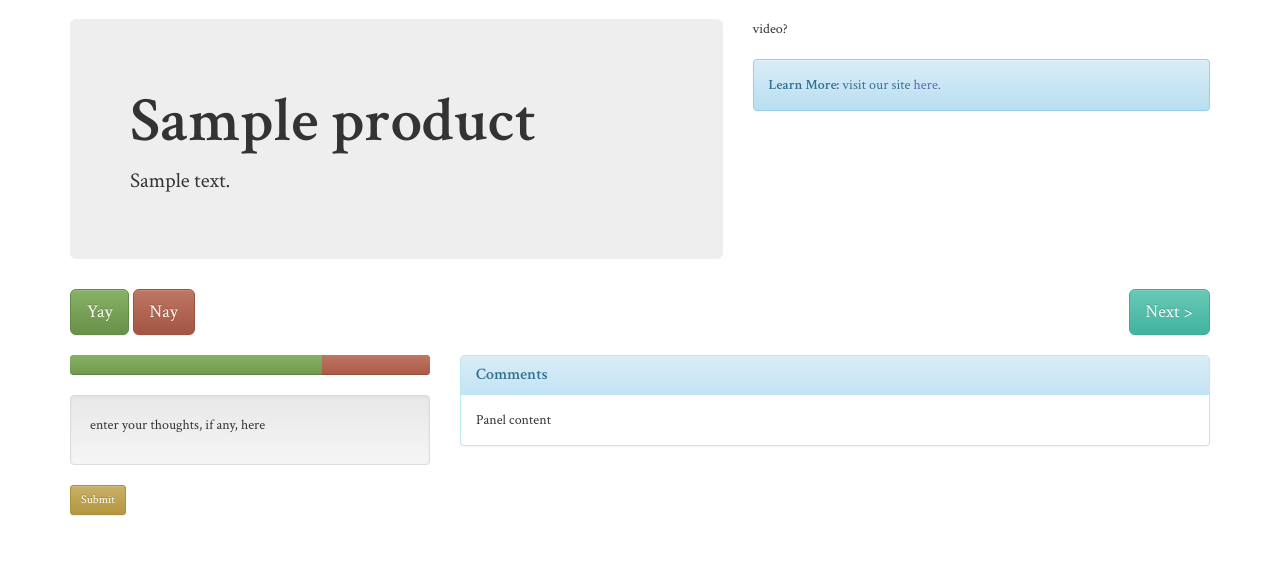
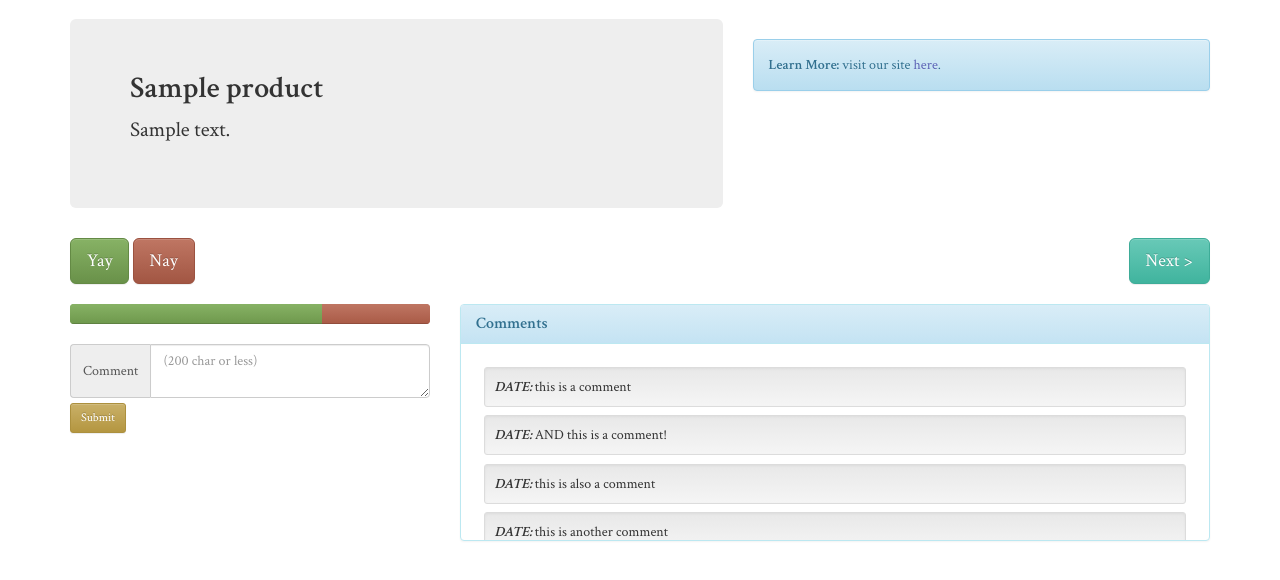
Before and after one commit to TomOndiba/PennApps2015, a Django app: template tindeers/templates/tindeers/swiper.html in a window 1280 px wide. Shown: the part 51-631 px from the top of the page. Run offline with Django 3.2, Linux system fonts and the light colour scheme; the template is opened without the code that fills it: most values are stand-ins (such as "Sample title", 1, 10 or a date in 2020); some libraries are stand-ins or nearby versions.

Commit message:
swiper sucks less now; video works & comments exist

```diff
--- a/tindeers/templates/tindeers/swiper.html
+++ b/tindeers/templates/tindeers/swiper.html
@@ -1,16 +1,31 @@
 {% extends 'tindeers/base.html' %}
-{% block 'content' %}
+{% load staticfiles %}
+<!DOCTYPE html>
+<html>
+    <head>
+      <script src="https://ajax.googleapis.com/ajax/libs/jquery/2.1.3/jquery.min.js"></script>
+      <script src="{% static "tindeers/bower_components/polymer/polymer.js" %}"></script>
+      <link rel="stylesheet" href="//assets.ziggeo.com/css/ziggeo-betajs-player.min.css" />
+      <link rel="stylesheet" type="text/css" href="{% static 'tindeers/style.css' %}" />
+      <script src="//assets.ziggeo.com/js/ziggeo-json2-betajs-player.min.js"></script>
+      <script>ZiggeoApi.token = "deed0f08202edade2593a0e7baf2c11f";</script>
+    </head>
+    <body>
+    {% block 'content' %}
 
       <div class="row">
         <div class="col-sm-7">
           <div class="jumbotron">
-            <h1>{{product.title}}</h1>
+            <h2 style="margin-top: 5px">{{product.title}}</h2>
             <p>{{product.description}}</p>
           </div>
         </div>
 
         <div class="col-sm-5">
-          <div>video?</div>
+          <div max-width="100%">
+
+            <ziggeo style="margin: auto;" ziggeo-width="300px" ziggeo-height="180px" ziggeo-video={{p.video_link}}></ziggeo>
+          </div>
           <br/>
           {% if product.product_link %}
             <div class="alert alert-info" role="alert">
@@ -22,7 +37,7 @@
       <div>
           <button type="button" id="yaybtn" class="btn btn-lg btn-success">Yay</button>
           <button type="button" id="naybtn" class="btn btn-lg btn-danger">Nay</button>
-          <button type="button" id="nextbtn" class="btn btn-lg btn-info" style="float: right;">Next > </button>
+          <a type="button" id="nextbtn" class="btn btn-lg btn-info" style="float: right;">Next > </a>
           <br/>
       </div>
       <br/>
@@ -32,19 +47,23 @@
             <div class="progress-bar progress-bar-success" style="width: 70%"><span class="sr-only">Yay - 70%</span></div>
             <div class="progress-bar progress-bar-danger" style="width: 30%"><span class='sr-only'>Nay - 30%</span></div>
           </div>
-          <div class="well">
-            <p>enter your thoughts, if any, here</p>
+          <div class="input-group">
+            <span class="input-group-addon" id="basic-addon1">Comment</span>
+            <textarea id="desc" maxlength="120" type="text" placeholder="(200 char or less)" class="form-control"  aria-describedby="basic-addon1"></textarea>
           </div>
-
-            <button type="button" class="btn btn-sm btn-warning">Submit</button>
+            <a type="button" class="btn btn-sm btn-warning" style="margin-top: .4em">Submit</a>
         </div>
         <div class="col-sm-8">
           <div class="panel panel-info">
             <div class="panel-heading">
               <h3 class="panel-title">Comments</h3>
             </div>
-            <div class="panel-body">
-              Panel content
+            <div class="panel-body" style="max-height: 14em; overflow: scroll;">
+              <style type="text/css"> .well.well-sm{ margin: .6em;} </style>
+              <div class="well well-sm"><i><b>DATE:&nbsp;</b></i>this is a comment</div>
+              <div class="well well-sm"><i><b>DATE:&nbsp;</b></i>AND this is a comment!</div>
+              <div class="well well-sm"><i><b>DATE:&nbsp;</b></i>this is also a comment</div>
+              <div class="well well-sm"><i><b>DATE:&nbsp;</b></i>this is another comment</div>
             </div>
           </div>
         </div>
```
